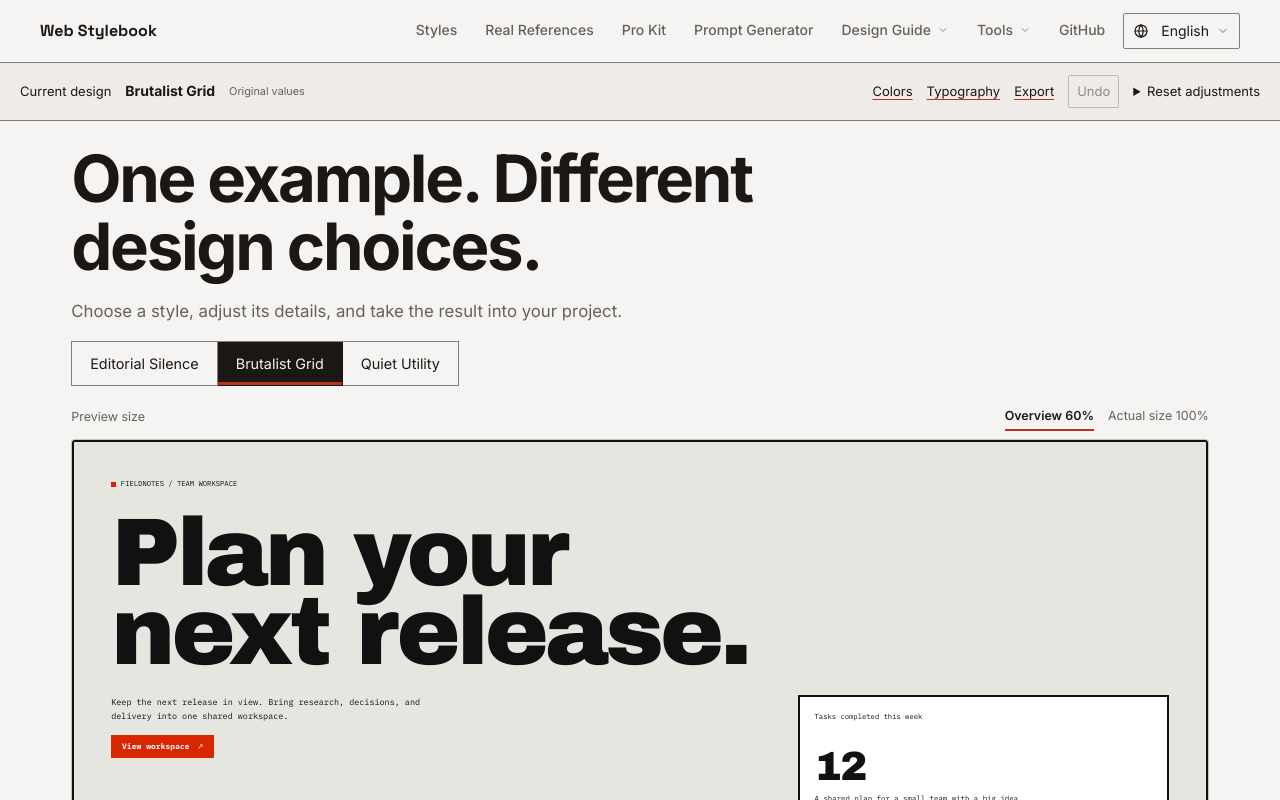
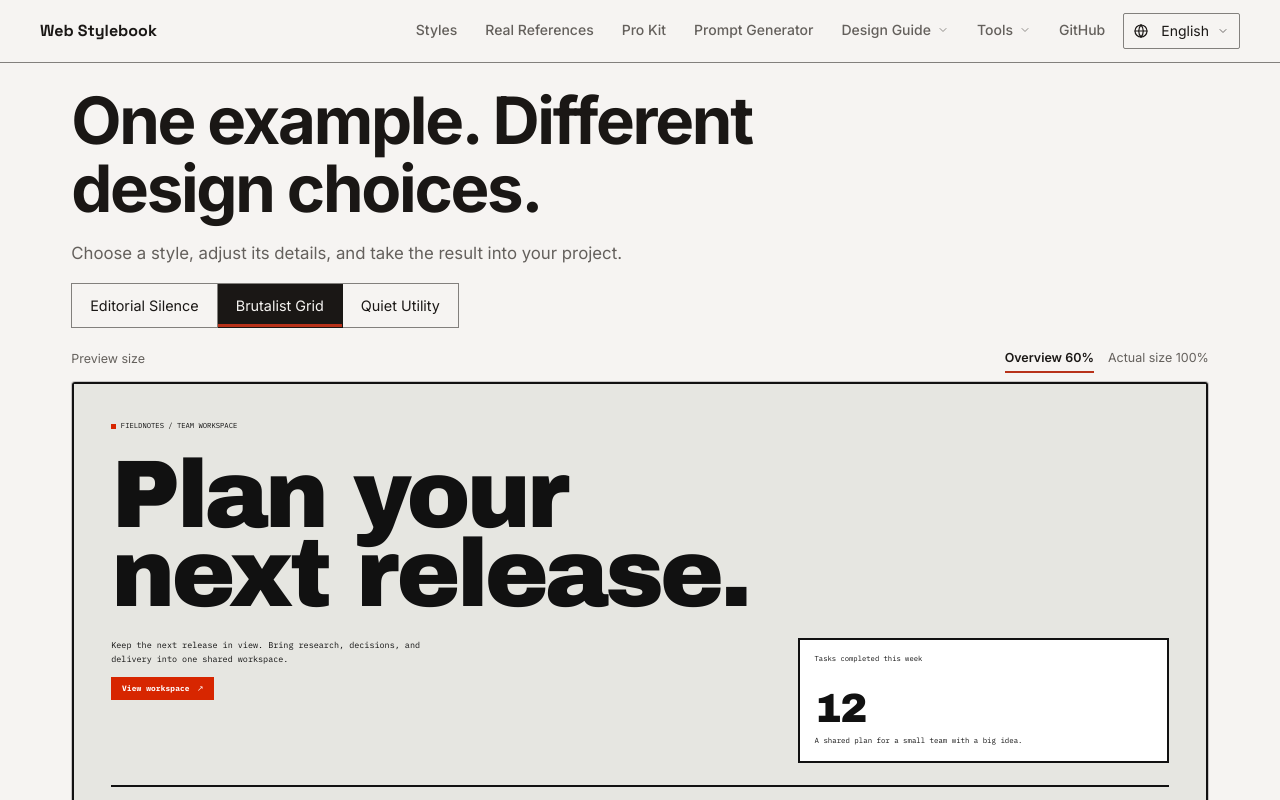
Before and after one commit to seungdori/web-stylebook, a React (Vite) app: page / in a window 1280 px wide. Shown: the top 800 px of the page. Built offline with nearby package versions, Linux system fonts and the light colour scheme.

Commit message:
fix: hide duplicate workspace toolbar on home

```diff
--- a/src/components/Layout.tsx
+++ b/src/components/Layout.tsx
@@ -22,7 +22,7 @@ export function Layout({ lang, onLanguageChange, children, fullBleed = false }:
         {translate(lang, 'skip')}
       </a>
       <Nav lang={lang} onLanguageChange={onLanguageChange} />
-      {showWorkspace ? <WorkspaceStatus lang={lang} /> : null}
+      {showWorkspace ? <WorkspaceStatus lang={lang} noticesOnly={routePath === '/'} /> : null}
       <main id="main-content" className={fullBleed ? 'main main--wide' : 'main'}>
         {children}
       </main>
--- a/src/components/WorkspaceStatus.tsx
+++ b/src/components/WorkspaceStatus.tsx
@@ -31,11 +31,14 @@ const copy = {
   },
 };
 
-export function WorkspaceStatus({ lang }: { lang: Lang }) {
+export function WorkspaceStatus({ lang, noticesOnly = false }: { lang: Lang; noticesOnly?: boolean }) {
   const workspace = useDesignWorkspace();
   const t = copy[lang];
   const style = getStyleById(workspace.draft.styleId);
+  const hasNotice = workspace.pendingStyleId || workspace.linkError === 'invalid-selection' || workspace.linkError === 'invalid-comparison';
+  if (noticesOnly && !hasNotice) return null;
   return <aside className="workspace-status" aria-label={t.current}>
+    {!noticesOnly ? <>
     <div className="workspace-status__row">
       <div className="workspace-status__identity"><span>{t.current}</span><strong>{style ? localize(style.name, lang) : workspace.draft.styleId}</strong><small>{workspace.modified ? t.modified : t.authored}</small></div>
       <nav className="workspace-status__tools" aria-label={t.current}>
@@ -47,6 +50,7 @@ export function WorkspaceStatus({ lang }: { lang: Lang }) {
       </nav>
     </div>
     {workspace.draft.referencedStyleIds.length > 1 ? <p className="workspace-status__saved">{t.references} <a href={withLang('/pages/compare', lang)}>{workspace.draft.referencedStyleIds.map((id) => localize(getStyleById(id)!.name, lang)).join(' / ')}</a></p> : null}
+    </> : null}
     {workspace.pendingStyleId ? <div className="workspace-status__notice" role="status"><p>{t.incoming}</p><button type="button" onClick={workspace.confirmStyleSelection}>{t.apply}</button><button type="button" onClick={workspace.dismissStyleSelection}>{t.dismiss}</button></div> : null}
     {workspace.linkError === 'invalid-selection' ? <div className="workspace-status__notice" role="status"><p>{t.invalid}</p><button type="button" onClick={workspace.dismissStyleSelection}>{t.dismissError}</button></div> : null}
     {workspace.linkError === 'invalid-comparison' ? <div className="workspace-status__notice" role="status"><p>{t.invalidComparison}</p><button type="button" onClick={workspace.dismissStyleSelection}>{t.dismissError}</button></div> : null}
```
